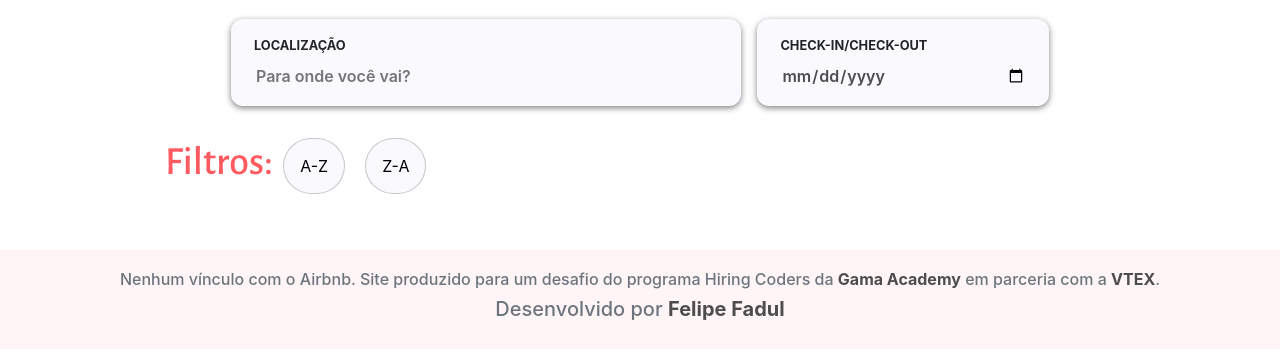
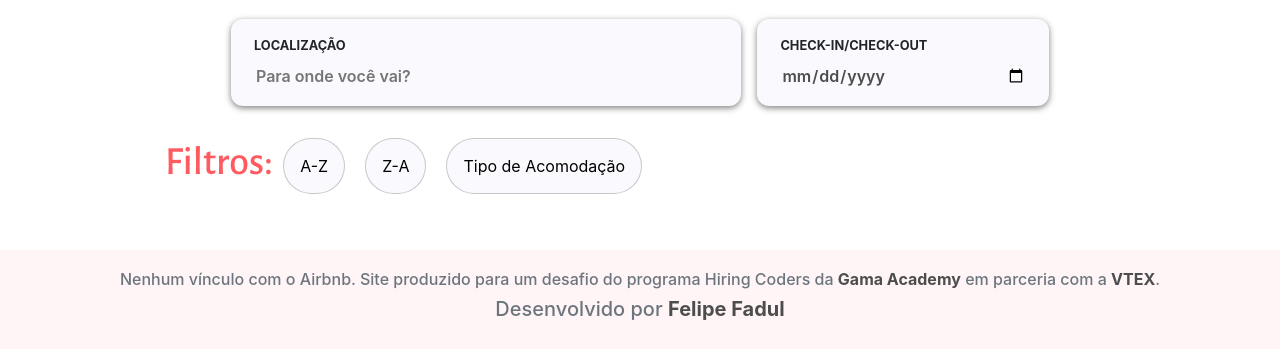
Before and after one commit to felipefadul/desafio-gama-airbnb, a plain HTML site: page index.html in a window 1280 px wide. Shown: the part 101-460 px from the top of the page. Drawn offline with nearby package versions, Linux system fonts and the light colour scheme; no server answers; some icons are missing.

Commit message:
feat: Adiciona filtro por tipo de propriedade

```diff
--- a/index.html
+++ b/index.html
@@ -45,6 +45,7 @@
 
         <button class="filter-button" onclick="orderByNameAZ()">A-Z</button>
         <button class="filter-button" onclick="orderByNameZA()">Z-A</button>
+        <button class="filter-button" onclick="orderByPropertyType()">Tipo de Acomodação</button>
 
 
       </section>
--- a/js/index.js
+++ b/js/index.js
@@ -98,3 +98,9 @@ function orderByNameZA() {
 
   renderCards(data);
 }
+
+function orderByPropertyType() {
+  data.sort((a, b) => (a.property_type > b.property_type ? 1 : b.property_type > a.property_type ? -1 : 0));
+
+  renderCards(data);
+}
```
